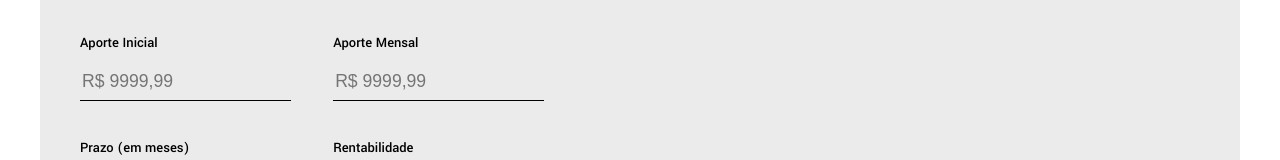
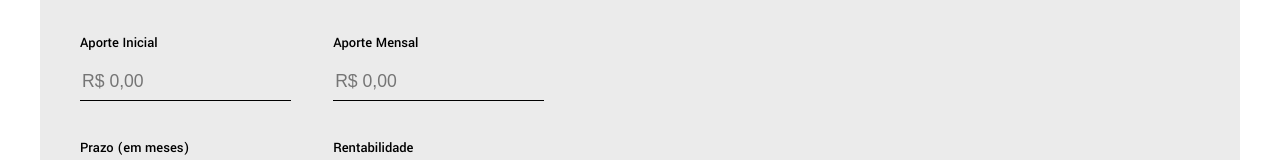
Before and after one commit to EtorLucca/Desafio-Desenvolvedor-Frontend, a React (Create React App) app in the folder web/: page / in a window 1280 px wide. Shown: the part 279-439 px from the top of the page. Built offline with nearby package versions, Linux system fonts and the light colour scheme; no server answers.

Commit message:
Atualização da máscara monetária e gráfico.

```diff
--- a/web/src/components/Dashboard.jsx
+++ b/web/src/components/Dashboard.jsx
@@ -1,7 +1,7 @@
 import React from "react";
 
 function Dashboard({ data }) {
-  let dashboardData = data[0] ? data[0] : {};
+  let dashboardData = data ? data : {};
 
   return (
     <>
--- a/web/src/components/Graphic.jsx
+++ b/web/src/components/Graphic.jsx
@@ -3,10 +3,10 @@ import ApexCharts from "apexcharts";
 import "../css/style.css";
 
 function Graphic({ data }) {
-  let dashboardData = data[0] ? data[0] : {};
+  let dashboardData = data ? data : {};
   let graphicValues = dashboardData.graficoValores;
-  let graphicDataComAporte = graphicValues ? graphicValues.comAporte : {};
-  let graphicDataSemAporte = graphicValues ? graphicValues.semAporte : {};
+  let graphicDataComAporte = graphicValues ? Object.values(graphicValues.comAporte) : {};
+  let graphicDataSemAporte = graphicValues ? Object.values(graphicValues.semAporte) : {};
 
   const element = document.getElementById("graphic");
 
@@ -15,39 +15,11 @@ function Graphic({ data }) {
     series: [
       {
         name: "Sem Aporte",
-        data: [
-          // 1000, 1003.27, 1006.56, 1009.85, 1013.16, 1016.48, 1019.8, 1023.14,
-          // 1026.49, 1029.85, 1033.22,
-          graphicDataSemAporte[0],
-          graphicDataSemAporte[1],
-          graphicDataSemAporte[2],
-          graphicDataSemAporte[3],
-          graphicDataSemAporte[4],
-          graphicDataSemAporte[5],
-          graphicDataSemAporte[6],
-          graphicDataSemAporte[7],
-          graphicDataSemAporte[8],
-          graphicDataSemAporte[9],
-          graphicDataSemAporte[10],
-        ],
+        data: graphicDataSemAporte,
       },
       {
         name: "Com Aporte",
-        data: [
-          // 1000, 1103.27, 1206.89, 1310.84, 1415.13, 1519.76, 1624.74, 1730.05,
-          // 1835.72, 1941.73, 2048.08,
-          graphicDataComAporte[0],
-          graphicDataComAporte[1],
-          graphicDataComAporte[2],
-          graphicDataComAporte[3],
-          graphicDataComAporte[4],
-          graphicDataComAporte[5],
-          graphicDataComAporte[6],
-          graphicDataComAporte[7],
-          graphicDataComAporte[8],
-          graphicDataComAporte[9],
-          graphicDataComAporte[10],
-        ],
+        data: graphicDataComAporte,
       },
     ],
     chart: {
--- a/web/src/pages/HomePage.jsx
+++ b/web/src/pages/HomePage.jsx
@@ -70,19 +70,44 @@ function HomePage() {
   //---------------------------funções diversas -------------------------------
 
   function loadFilter() {
-    return listaSimulacao.filter((lista) => {
+    let load = {};
+    listaSimulacao.forEach((lista) => {
       if (
         lista.tipoRendimento === yieldType &&
         lista.tipoIndexacao === indexType
       ) {
-        return lista;
+        load = lista;
       }
     });
+
+    return load;
+  }
+
+  function formatReal(int) {
+    let v = int;
+
+    v = v.replace(/\D/g, ""); // permite digitar apenas números
+    v = v.replace(/(\d{1})(\d{14})$/, "$1.$2"); // coloca ponto antes dos últimos 14 dígitos
+    v = v.replace(/(\d{1})(\d{11})$/, "$1.$2"); // coloca ponto antes dos últimos 11 dígitos
+    v = v.replace(/(\d{1})(\d{8})$/, "$1.$2"); // coloca ponto antes dos últimos 8 dígitos
+    v = v.replace(/(\d{1})(\d{5})$/, "$1.$2"); // coloca ponto antes dos últimos 5 dígitos
+    v = v.replace(/(\d{1})(\d{1,2})$/, "$1,$2"); // coloca virgula antes dos últimos 2 dígitos
+    v = v.replace(/([0-9])/, "R$ $1"); // coloca R$ antes de todos os números
+
+    return v;
   }
 
   //---------------------------handleFunctions---------------------------------
 
   function handleChange(e) {
+    let formatedValue = formatReal(e.target.value)
+    setAportes({
+      ...aportes,
+      [e.target.name]: formatedValue,
+    });
+  }
+
+  function handleInput(e) {
     setAportes({
       ...aportes,
       [e.target.name]: e.target.value,
@@ -134,35 +159,27 @@ function HomePage() {
                 <label className="label" htmlFor="aporte">
                   Aporte Inicial
                 </label>
-                <NumberFormat
+
+                <input
                   type="text"
                   name="inicial"
                   id="aporteInicial"
                   className="textField"
                   value={aportes.inicial}
                   onChange={handleChange}
-                  displayType="input"
-                  decimalScale={2}
-                  thousandsGroupStyle="thousand"
-                  thousandSeparator={false}
-                  decimalSeparator=","
-                  placeholder="R$ 9999,99"
-                  prefix={"R$ "}
+                  placeholder="R$ 0,00"
                 />
 
                 <label className="label" htmlFor="prazo">
                   Prazo (em meses)
                 </label>
-                <NumberFormat
+                <input
+                  type="number"
                   name="prazo"
                   id="prazo"
                   className="textField"
                   value={aportes.prazo}
-                  onChange={handleChange}
-                  displayType="input"
-                  decimalScale={0}
-                  thousandsGroupStyle="thousand"
-                  thousandSeparator={true}
+                  onChange={handleInput}
                   placeholder="12"
                 />
 
@@ -194,19 +211,14 @@ function HomePage() {
                 <label className="label" htmlFor="aporte">
                   Aporte Mensal
                 </label>
-                <NumberFormat
+                <input
+                  type="text"
                   name="mensal"
                   id="aporteMensal"
                   className="textField"
                   value={aportes.mensal}
                   onChange={handleChange}
-                  displayType="input"
-                  decimalScale={2}
-                  thousandsGroupStyle="thousand"
-                  thousandSeparator={false}
-                  decimalSeparator=","
-                  placeholder="R$ 9999,99"
-                  prefix={"R$ "}
+                  placeholder="R$ 0,00"
                 />
 
                 <label className="label" htmlFor="prazo">
@@ -217,7 +229,7 @@ function HomePage() {
                   id="rentabilidade"
                   className="textField"
                   value={aportes.rentabilidade}
-                  onChange={handleChange}
+                  onChange={handleInput}
                   displayType="input"
                   decimalScale={2}
                   thousandsGroupStyle="thousand"
```
